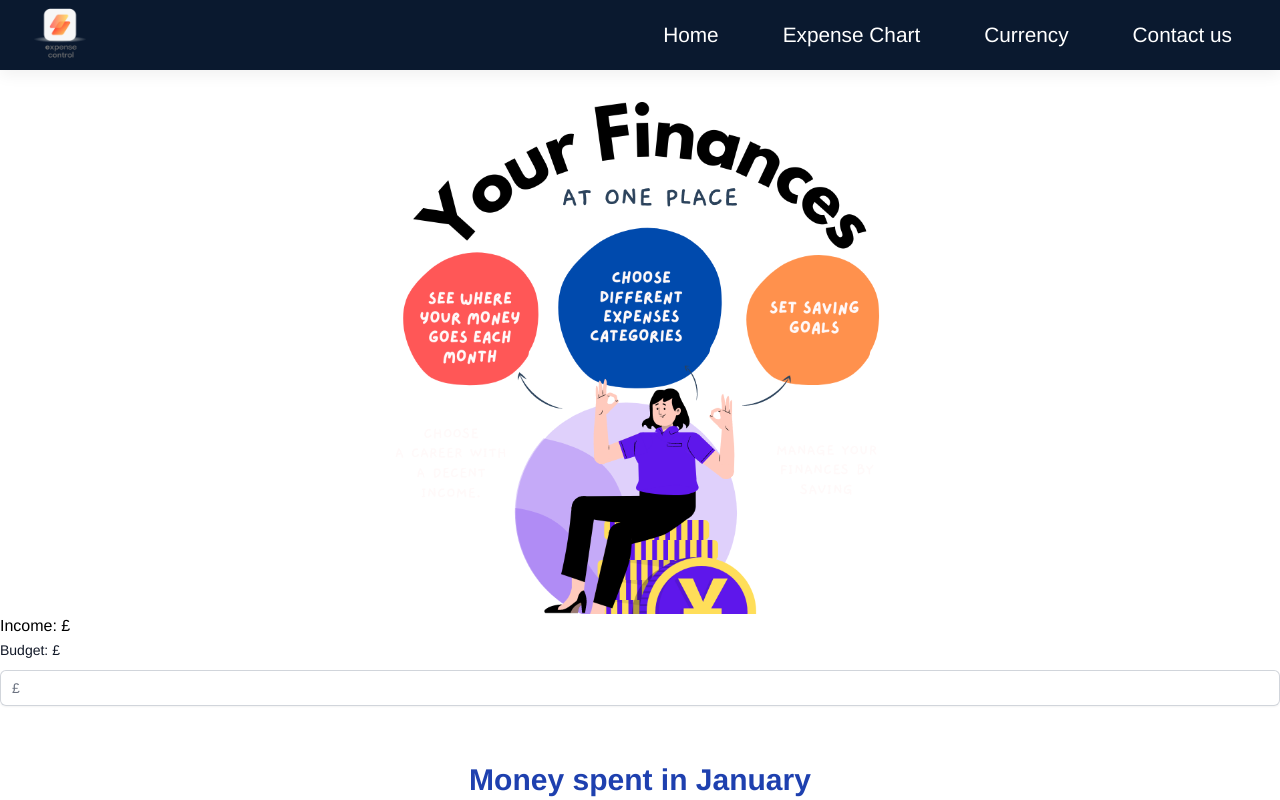
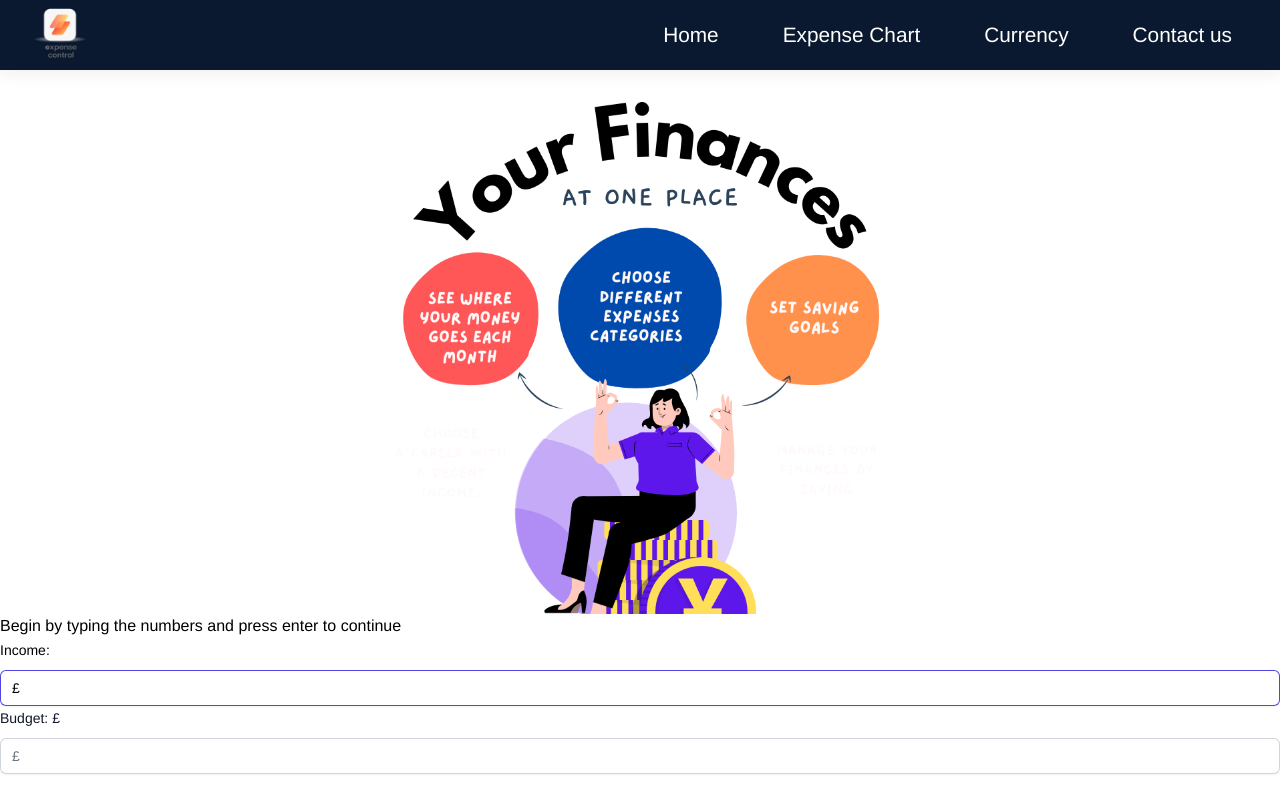
Before and after one commit to miriamdurazo/expense-control, a React (Create React App) app: page / in a window 1280 px wide. Shown: the top 800 px of the page. Built offline with nearby package versions, Linux system fonts and the light colour scheme; no server answers.

Commit message:
added income.js from main

```diff
--- a/src/components/Income.js
+++ b/src/components/Income.js
@@ -13,13 +13,33 @@ export const Income = () => {
             type: 'ADD_INCOME',
             payload: income,
         });
-        alert(`The new income is £ ${newIncome}`);
+        alert(`The new income is £ ${income}`);
         setIncome('');
     };
 
     return (
-        <div className='income-container'>
-            <span>Income: £{newIncome}</span>
+        <div>
+          <span className="instructions">Begin by typing the numbers and press enter to continue</span>
+      <form className='income-form' onSubmit={handleSubmitIncome}>
+      <label
+        for="price"
+        id="income-label"class="block text-sm font-large leading-6 text-black-900"
+      >
+        Income:
+      </label>
+      <div class="relative mt-2 rounded-md shadow-sm">
+        <div class="pointer-events-none absolute inset-y-0 left-0 flex items-center pl-3">
+          <span class="text-black-500 sm:text-sm">£</span>
         </div>
+        <input
+          type="text"
+          name="price"
+          id="price"
+          class="block w-full rounded-md border-1 py-1.5 ps-8  pr-20 text-black-900 ring-1 ring-inset ring-indigo-600 focus:ring-2 focus:ring-inset focus:ring-indigo-800 sm:text-lg sm:leading-6"
+           onChange={(e) => setIncome(e.target.value)}
+        />
+      </div>
+      </form>
+    </div>
     )
 }
```
